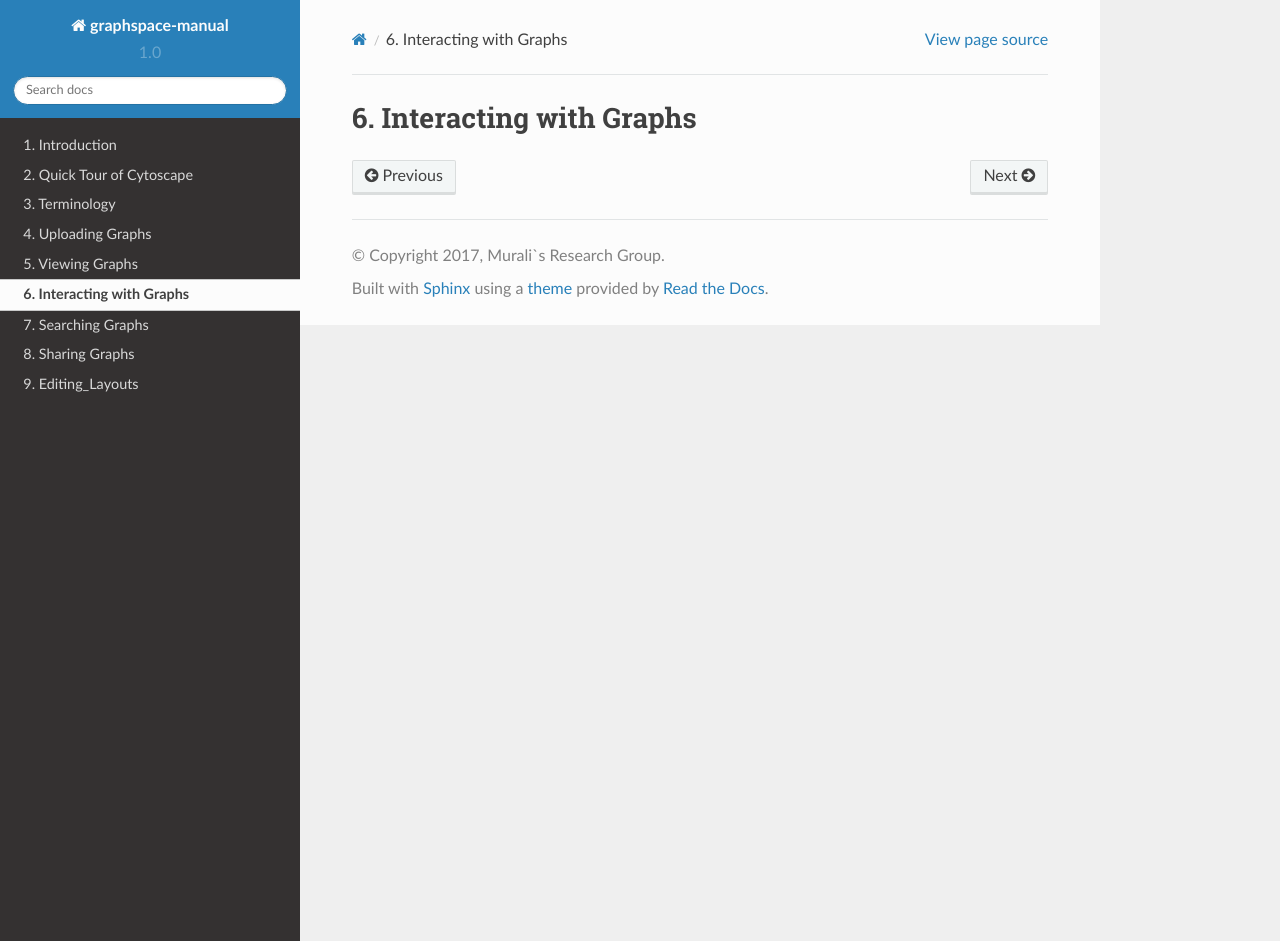
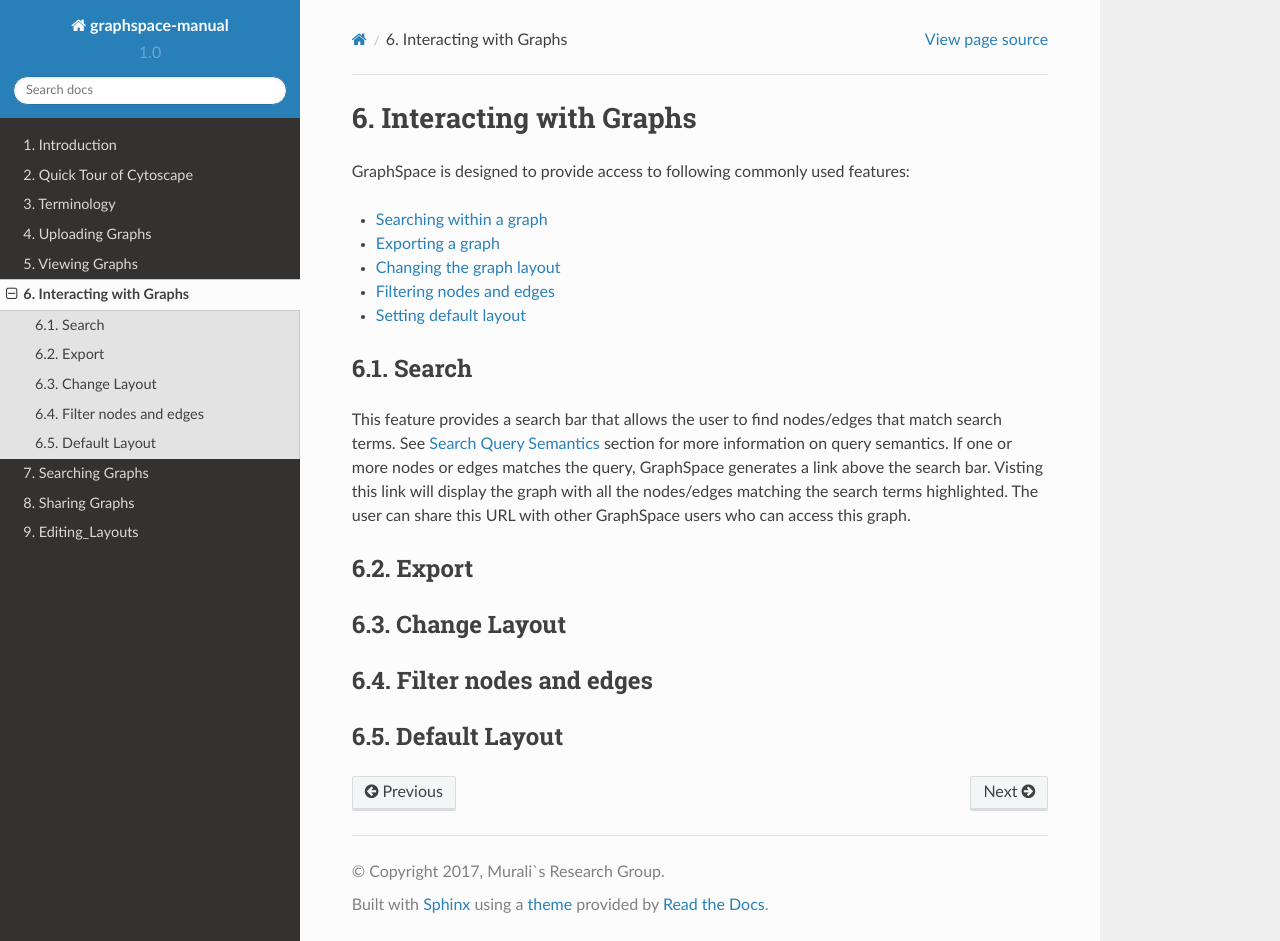
Before and after one commit to adbharadwaj/graphspace-manual, a Sphinx documentation site: the page built from docs/Interacting_with_Graphs.md, in a window 1280 px wide and 941 px high. Built offline with Sphinx 7.4.7 and the Read the Docs theme 2.0.0, drawn with Linux system fonts in a browser that asks for light colours.

Commit message:
Update Interacting_with_Graphs.md

```diff
--- a/docs/Interacting_with_Graphs.md
+++ b/docs/Interacting_with_Graphs.md
@@ -1 +1,21 @@
 # Interacting with Graphs
+
+GraphSpace is designed to provide access to following commonly used features:
+
+- [Searching within a graph](#search)
+- [Exporting a graph](#export)
+- [Changing the graph layout](#change-layout)
+- [Filtering nodes and edges](#filter-nodes-and-edges)
+- [Setting default layout](#default-layout)
+
+## Search
+
+This feature provides a search bar that allows the user to find nodes/edges that match search terms. See [Search Query Semantics](Quick_Tour_of_GraphSpace.md) section for more information on query semantics. If one or more nodes or edges matches the query, GraphSpace generates a link above the search bar. Visting this link will display the graph with all the nodes/edges matching the search terms highlighted. The user can share this URL with other GraphSpace users who can access this graph.
+
+## Export
+
+## Change Layout
+
+## Filter nodes and edges
+
+## Default Layout
```
